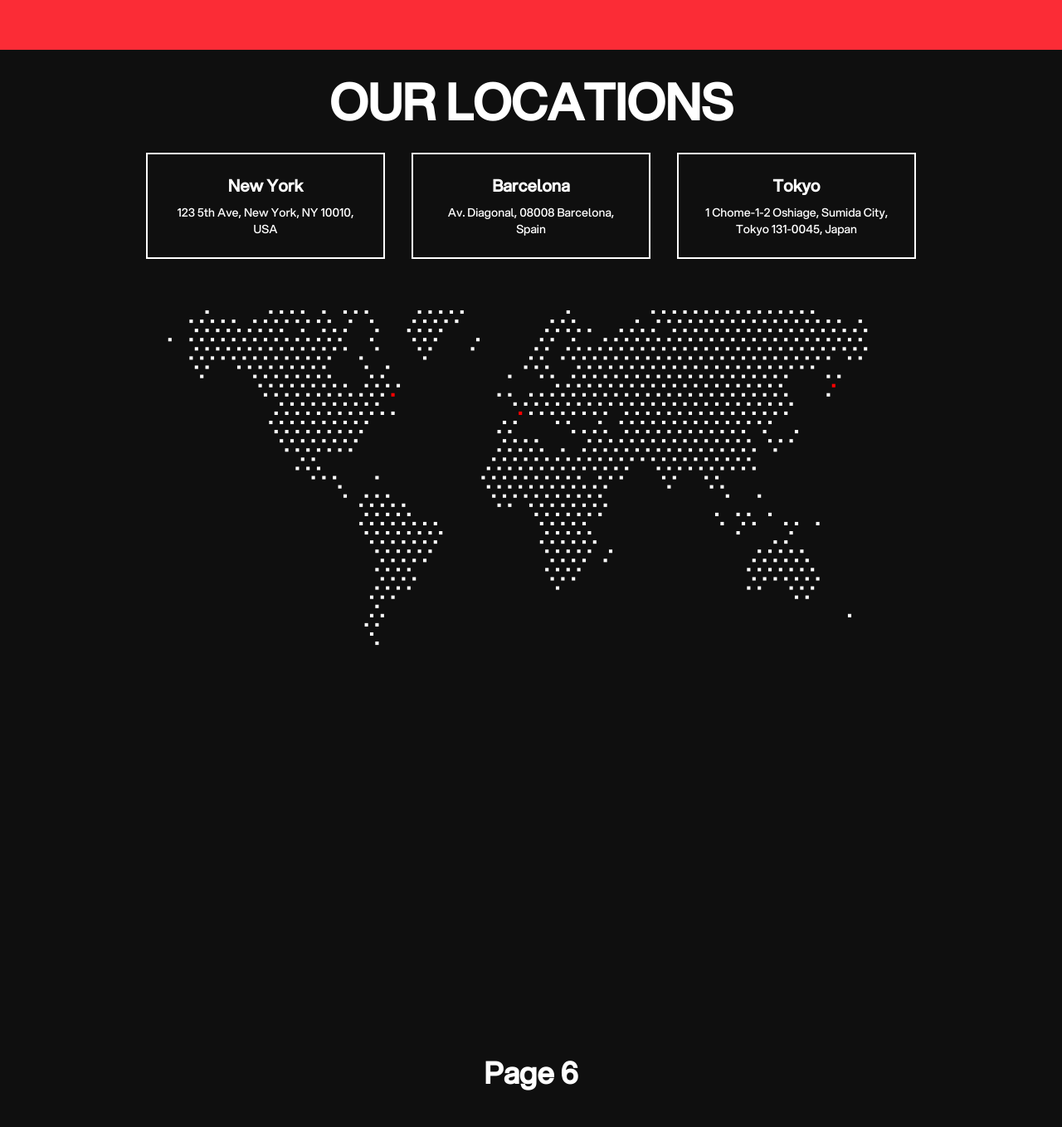
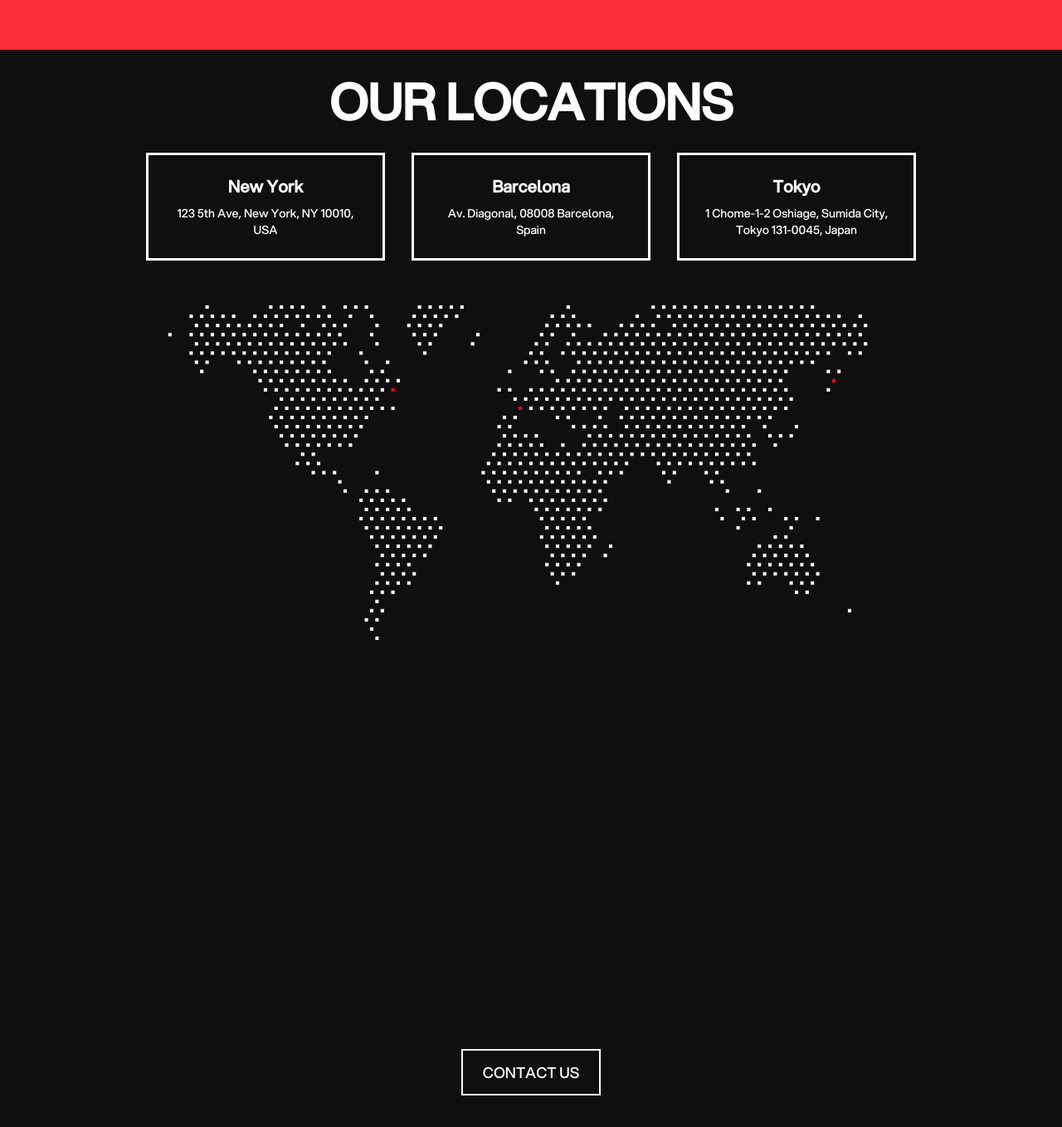
Before and after one commit to teleidoskopbild/alpha-marketing, a React (Vite) app: page / in a window 1280 px wide. Shown: the part 2340-3698 px from the top of the page at 83% size. Built offline with nearby package versions, Linux system fonts and the light colour scheme.

Commit message:
add contact-button

```diff
--- a/src/App.jsx
+++ b/src/App.jsx
@@ -121,25 +121,39 @@ function App() {
           OUR LOCATIONS
         </h2>
         <div className="mt-8 flex flex-col sm:flex-row justify-center gap-8 items-center">
-          <div className="mb-6 sm:mb-0 bg-transparent text-white p-6 w-72 text-center border-2 border-white">
+          <div className="mb-6 sm:mb-0 bg-transparent text-white p-6 w-72 text-center border-3 border-white">
             <h3 className="text-xl font-bold">New York</h3>
             <p className="mt-2 text-sm">123 5th Ave, New York, NY 10010, USA</p>
           </div>
-          <div className="mb-6 sm:mb-0 bg-transparent text-white p-6 w-72 text-center border-2 border-white">
+          <div className="mb-6 sm:mb-0 bg-transparent text-white p-6 w-72 text-center border-3 border-white">
             <h3 className="text-xl font-bold">Barcelona</h3>
             <p className="mt-2 text-sm">Av. Diagonal, 08008 Barcelona, Spain</p>
           </div>
-          <div className="mb-6 sm:mb-0 bg-transparent text-white p-6 w-72 text-center border-2 border-white">
+          <div className="mb-6 sm:mb-0 bg-transparent text-white p-6 w-72 text-center border-3 border-white">
             <h3 className="text-xl font-bold">Tokyo</h3>
             <p className="mt-2 text-sm">
               1 Chome-1-2 Oshiage, Sumida City, Tokyo 131-0045, Japan
             </p>
           </div>
         </div>
-        <img className="" src="/scaled_map.svg" alt="Scaled Map" />
+        <img className="-mt-2" src="/scaled_map.svg" alt="Scaled Map" />
       </div>
-      <div className="h-screen bg--500 flex items-center justify-center">
-        <motion.h2 className="text-white text-4xl font-bold">Page 6</motion.h2>
+      <div className="h-screen bg-black-500 flex items-center justify-center">
+        <motion.button
+          initial={{ opacity: 1 }}
+          animate={{ opacity: 1 }}
+          transition={{ duration: 0.5 }}
+          whileHover={{
+            scale: 1.2,
+            backgroundColor: "#ffffff",
+            color: "#000000",
+          }}
+          whileTap={{ scale: 2 }}
+          className="cursor-pointer px-6 py-3 border-2 border-white text-white text-lg"
+          onClick={() => (window.location.href = "mailto:marketing@alpha.com")}
+        >
+          CONTACT US
+        </motion.button>
       </div>
     </>
   );
```
